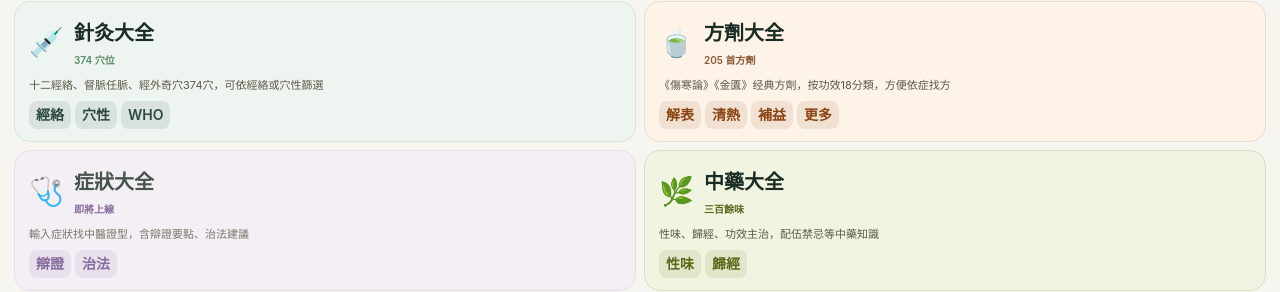
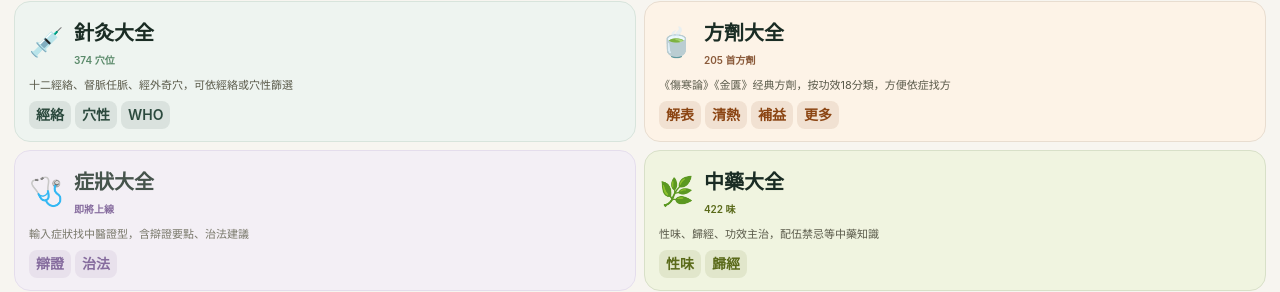
Before and after one commit to realtcmweb/tcm-knowledge-base, a Next.js app: page /en in a window 1280 px wide. Shown: the part 287-579 px from the top of the page. Built offline with nearby package versions, Linux system fonts and the light colour scheme.

Commit message:
fix: 選單和首頁統計數字同步，移除硬編碼

```diff
--- a/app/[locale]/page.tsx
+++ b/app/[locale]/page.tsx
@@ -45,7 +45,7 @@ export default function HomePage() {
   const handleMenuAction = (action: string) => {
     setShowMenu(false)
     if (action === 'disclaimer') setModalContent({ title: '⚠️ 免責聲明', body: '本資料庫內容僅供學術參考，不作商業用途。有病請尋求合法的醫師，非中醫師請勿擅自處方服藥。\n\n本站所收錄的中醫藥知識來源於公開文獻整理，編者在編輯過程中已盡可能核實內容準確性，但不保證所有資訊完全正確、及時或完整。讀者依此行事需自行承擔風險。' })
-    else if (action === 'about') setModalContent({ title: 'ℹ️ 關於本站', body: '📖 醫道中醫大全是一個開源的中醫藥知識庫，收錄了針灸穴位、經典方劑等中醫藥資料。\n\n🎯 目標：讓中醫藥知識更容易被查詢和學習。\n\n📊 目前收錄：\n• 374 個針灸穴位（WHO 國際標準）\n• 205 首經典方劑\n• 更多內容持續更新中\n\n❤️ 製作給所有中醫藥愛好者。' })
+    else if (action === 'about') setModalContent({ title: 'ℹ️ 關於本站', body: `📖 醫道中醫大全是一個開源的中醫藥知識庫，收錄了針灸穴位、經典方劑等中醫藥資料。\n\n🎯 目標：讓中醫藥知識更容易被查詢和學習。\n\n📊 目前收錄：\n• ${acupointsCount} 個針灸穴位（WHO 國際標準）\n• ${formulasCount} 首經典方劑\n• ${herbsCount} 味中藥\n• 更多內容持續更新中\n\n❤️ 製作給所有中醫藥愛好者。` })
     else if (action === 'contact') setModalContent({ title: '📩 聯絡我們', body: '📧 請在 GitHub 倉庫提交 Issue\n🔗 github.com/realtcmweb/tcm-knowledge-base\n\n我們會盡快回覆您。' })
     else if (action === 'font') setFontSize(fontSize >= 20 ? 12 : fontSize + 2)
     else if (action === 'guide') setModalContent({ title: '📋 使用說明', body: '📖 本資料庫分為四大專區：\n\n💉 針灸大全：收錄WHO國際標準穴位374個，可依經絡、穴性篩選。\n\n🍵 方劑大全：收錄205首經典方劑，按功效18分類。\n\n🩺 症狀區：輸入症狀找到可能的中醫證型。\n\n🌿 中藥大全：收錄422味中藥，按功效22分類，含药性、功效、应用、用量等。\n\n🔍 搜尋：支援名稱、功效、分類等多種方式。' })
@@ -115,7 +115,7 @@ export default function HomePage() {
               </div>
             </div>
             <div style={{ fontSize: '11px', color: '#5A5A4A', lineHeight: 1.5, marginBottom: '8px', flex: 1 }}>
-              十二經絡、督脈任脈、經外奇穴374穴，可依經絡或穴性篩選
+              十二經絡、督脈任脈、經外奇穴，可依經絡或穴性篩選
             </div>
             <div style={{ display: 'flex', gap: '4px', flexWrap: 'wrap' }}>
               {['經絡', '穴性', 'WHO'].map(tag => (
@@ -171,7 +171,7 @@ export default function HomePage() {
               <div style={{ fontSize: '28px', lineHeight: 1 }}>🌿</div>
               <div style={{ flex: 1 }}>
                 <div style={{ fontSize: '20px', fontWeight: 900, color: '#1a2C24', marginBottom: '2px' }}>中藥大全</div>
-                <div style={{ fontSize: '10px', color: '#5A6A1A', fontWeight: 600 }}>三百餘味</div>
+                <div style={{ fontSize: '10px', color: '#5A6A1A', fontWeight: 600 }}>{loading ? '...' : herbsCount} 味</div>
               </div>
             </div>
             <div style={{ fontSize: '11px', color: '#5A5A4A', lineHeight: 1.5, marginBottom: '8px', flex: 1 }}>
```
